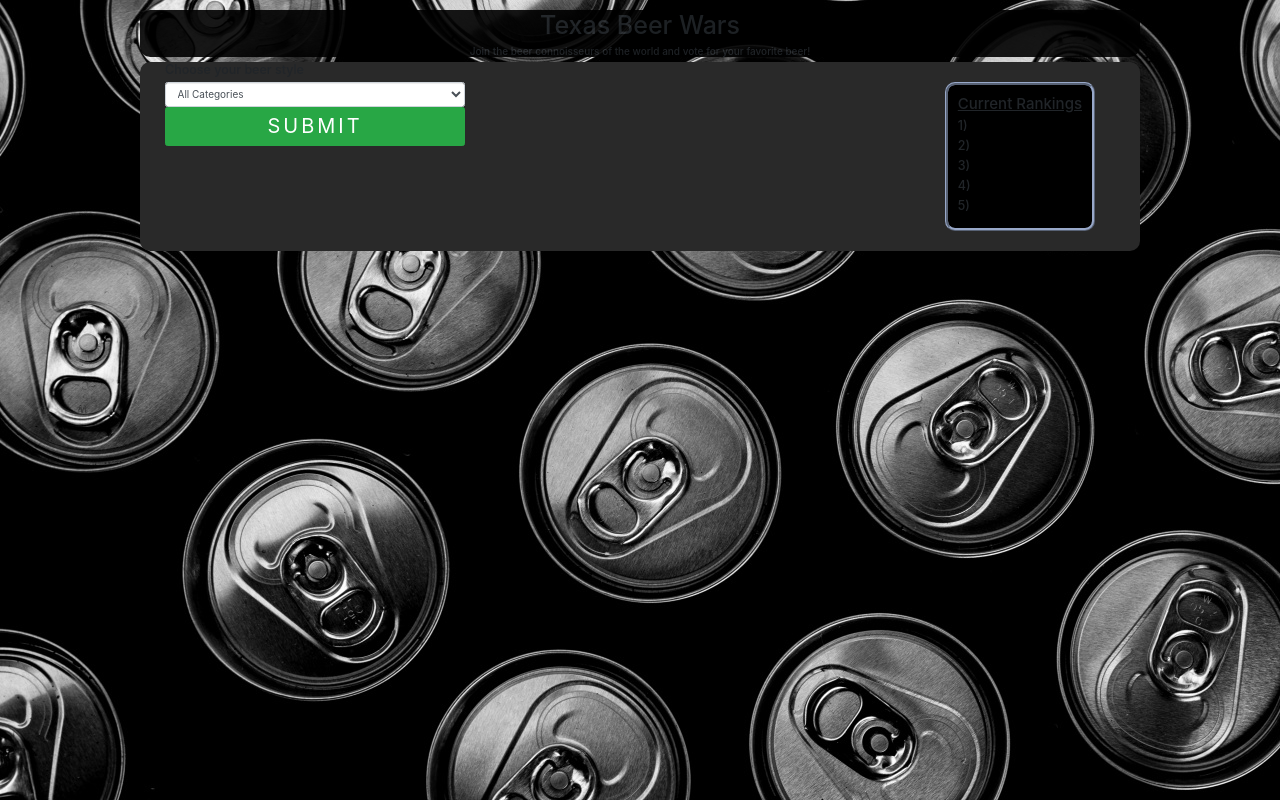
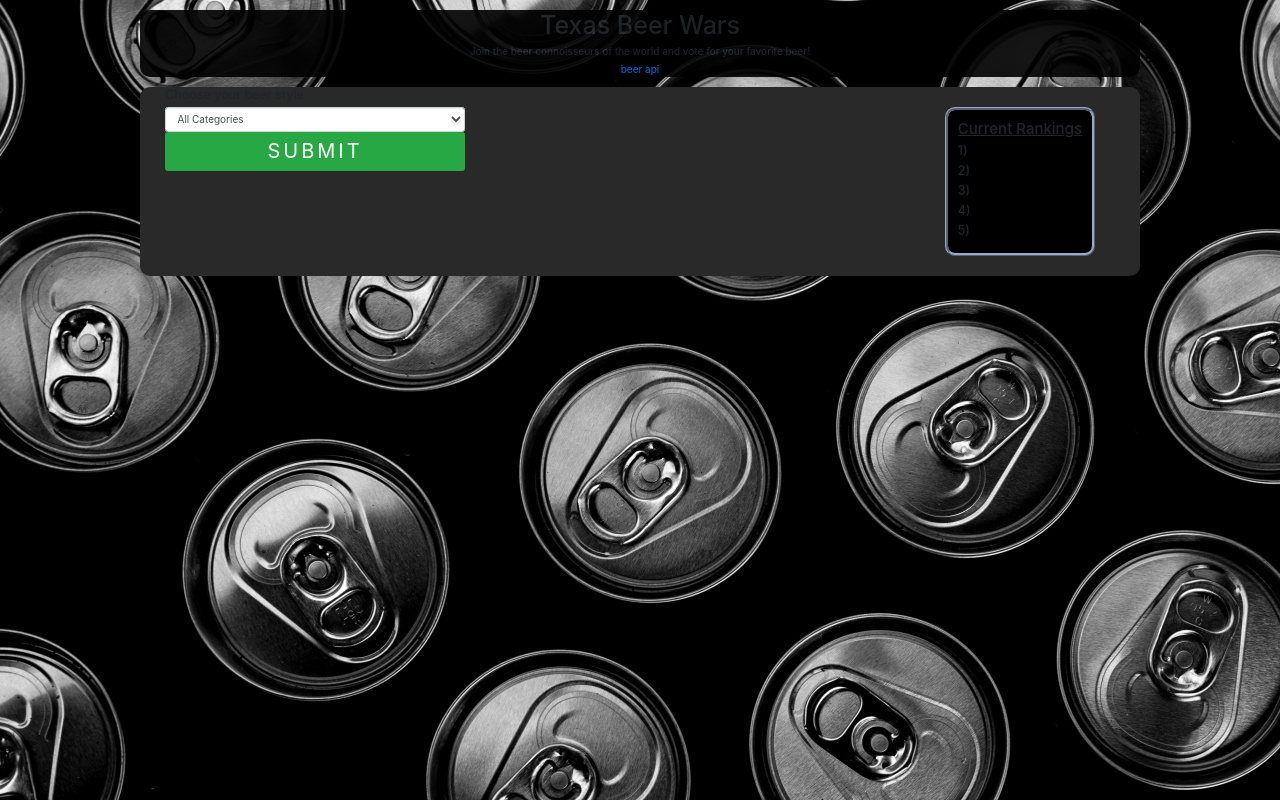
Before and after one commit to coreybrooks/beer-ranker, a website: page public/index.html in a window 1280 px wide. Drawn offline with nearby package versions, Linux system fonts and the light colour scheme; no server answers.

Commit message:
added link to beer api

```diff
--- a/public/assets/style/style.css
+++ b/public/assets/style/style.css
@@ -9,6 +9,7 @@ body {
 	margin: auto;
 	opacity: 0.9;
     border-radius: 10px;
+	margin-bottom: 10px;
 }
 
 #reset {
--- a/public/index.html
+++ b/public/index.html
@@ -35,6 +35,7 @@ height="0" width="0" style="display:none;visibility:hidden"></iframe></noscript>
     <div class = "welcome text-center">
         <h1>Texas Beer Wars</h1>
         <h6>Join the beer connoisseurs of the world and vote for your favorite beer!</h6>
+         <a href="/api/all">beer api<a>
     </div>
     <div class="container headContainer" style="display:normal">
     <div class="headBlock">
```
